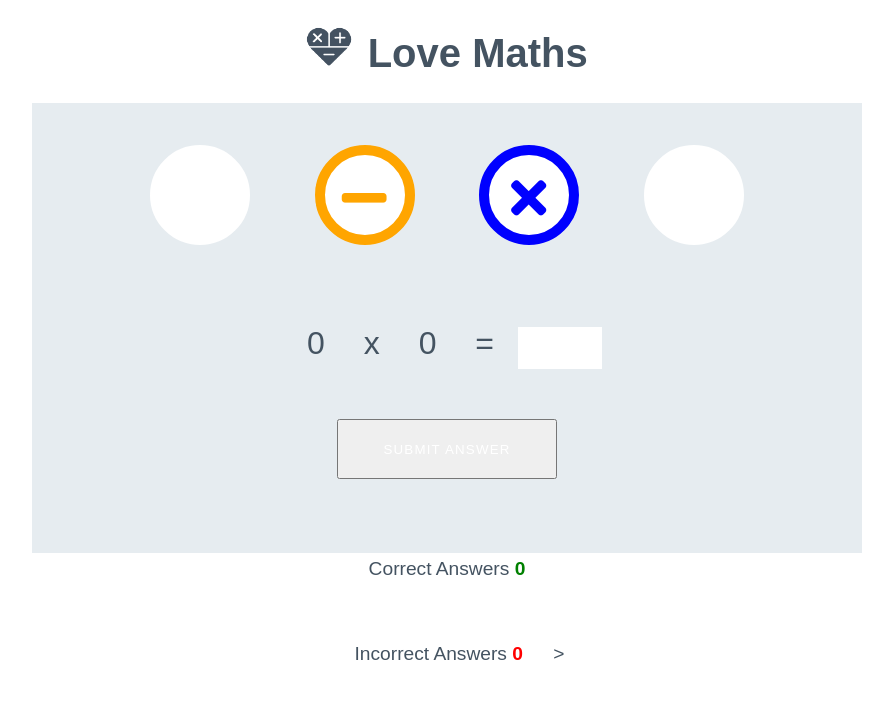
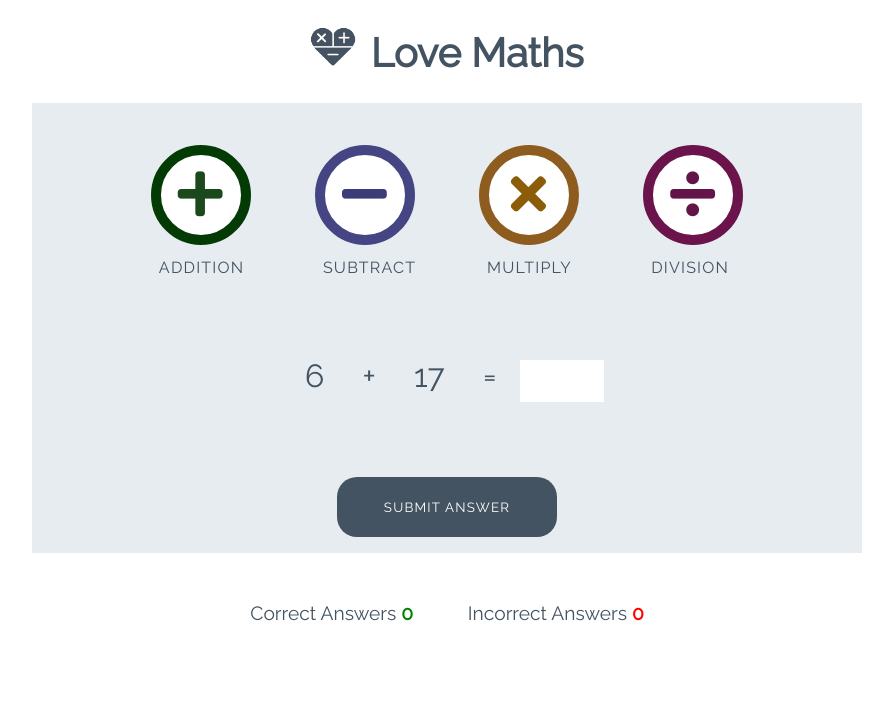
Before and after one commit to MarcelaMor/ProjectJavascript, a plain HTML site: page index.html in a window 1280 px wide. Shown: the whole page, without its empty margins (193-1086 px from the left). Drawn offline with Linux system fonts and the light colour scheme.

Commit message:
added code to calculate random numbers

```diff
--- a/assets/css/style.css
+++ b/assets/css/style.css
@@ -1,4 +1,4 @@
-/* --------- Global style */
+/* --------- Global style-------*/
 
 body {
     background-color: white;
@@ -7,7 +7,7 @@ body {
     text-align: center;
 }
 
-/* --------- Heading */
+/* --------- Heading--------- */
 
 .heading {
     text-align: center;
@@ -84,7 +84,7 @@ body {
     padding: 25px;
 }
 
-/* --------- Buttons--------- */
+/* --------- Buttons-------- */
 
 .btn {
     width: 220px;
@@ -120,8 +120,8 @@ body {
 }
 
 .btn--blue {
-    border-color: blue;
-    color: blue;
+    border-color: rgb(69, 69, 132);
+    color: rgb(60, 60, 121);
 }
 
 .btn--blue:active,
@@ -131,30 +131,30 @@ body {
 }
 
 .btn--orange {
-    border-color: orange;
-    color: orange;
+    border-color: rgb(142, 92, 31);
+    color: rgb(139, 93, 8);
 }
 
 .btn--orange:active,
 .btn--orange:hover {
-    background-color: darkorange;
+    background-color: rgb(136, 63, 7);
     color: white;
 }
 
 .btn--red {
-    border-color: red;
-    color: red;
+    border-color: rgb(106, 20, 75);
+    color: rgb(99, 21, 73);
 }
 
 .btn--red:active,
 .btn--red:hover {
-    background-color: darkred;
+    background-color: rgb(136, 29, 111);
     color: white;
 }
 
 .btn--green {
-    border-color: green;
-    color: green;
+    border-color: rgb(4, 59, 4);
+    color: rgb(27, 73, 27);
 }
 
 .btn--green:active,
@@ -175,7 +175,8 @@ body {
     background-color: #0d1013;
 }
 
-/* --------- Media queries---------- */
+/* --------- Media queries------- */
+
 
 @media (max-width: 414px) {
     .controls-area {
@@ -232,6 +233,7 @@ body {
     }
 }
 
+
 @media (max-width: 320px) {
     .game-area {
         height: 70vh;
--- a/assets/js/script.js
+++ b/assets/js/script.js
@@ -10,10 +10,12 @@ document.addEventListener("DOMContentLoaded", function() {
                 alert("You clicked Submit!");
             } else {
                 let gameType = this.getAttribute("data-type");
-                alert(`You clicked ${gameType}`);
+                runGame(gameType);
             }
         });
     }
+
+    runGame("addition");
 
 });
 
@@ -21,11 +23,18 @@ document.addEventListener("DOMContentLoaded", function() {
  * The main game "loop", called when the script is first loaded
  * and after the user's answer has been processed
  */
-function runGame() {
+function runGame(gameType) {
 
     // Creates two random numbers between 1 and 25
     let num1 = Math.floor(Math.random() * 25) + 1;
     let num2 = Math.floor(Math.random() * 25) + 1;
+
+    if (gameType === "addition") {
+        displayAdditionQuestion(num1, num2);
+    } else {
+        alert(`Unknown game type: ${gameType}`);
+        throw `Unknown game type: ${gameType}. Aborting!`;
+    }
 
 }
 
@@ -33,7 +42,22 @@ function checkAnswer() {
 
 }
 
+/**
+ * Gets the operands (the numbers) and the operator (plus, minus etc)
+ * directly from the dom, and returns the correct answer.
+ */
 function calculateCorrectAnswer() {
+
+    let operand1 = parseInt(document.getElementById('operand1').innerText);
+    let operand2 = parseInt(document.getElementById('operand2').innerText);
+    let operator = document.getElementById("operator").innerText;
+
+    if (operator === "+") {
+        return [operand1 + operand2, "addition"];
+    } else {
+        alert(`Unimplemented operator ${operator}`);
+        throw `Unimplemented operator ${operator}. Aborting!`;
+    }
 
 }
 
@@ -47,6 +71,10 @@ function incrementWrongAnswer() {
 
 function displayAdditionQuestion(operand1, operand2) {
 
+    document.getElementById('operand1').textContent = operand1;
+    document.getElementById('operand2').textContent = operand2;
+    document.getElementById('operator').textContent = "+";
+
 }
 
 function displaySubtractQuestion() {
--- a/index.html
+++ b/index.html
@@ -1,70 +1,62 @@
 <!DOCTYPE html>
 <html lang="en">
+
 <head>
     <meta charset="UTF-8">
     <meta name="viewport" content="width=device-width, initial-scale=1.0">
 
-
-        <!-- Font awesome and Google fonts -->
+    <!-- font awesome and google fonts -->
     <link rel="stylesheet" href="https://use.fontawesome.com/releases/v5.7.2/css/all.css"
-    integrity="sha384-fnmOCqbTlWIlj8LyTjo7mOUStjsKC4pOpQbqyi7RrhN7udi9RwhKkMHpvLbHG9Sr" crossorigin="anonymous">
-
-    <link rel="preconnect" href="https://fonts.googleapis.com">
-    <link rel="preconnect" href="https://fonts.gstatic.com" crossorigin>
-    <link href="https://fonts.googleapis.com/css2?family=Roboto:ital,wght@0,100;0,300;0,400;0,500;0,700;0,900;1,100;1,300;1,400;1,500;1,700;1,900&display=swap" rel="stylesheet">
+        integrity="sha384-fnmOCqbTlWIlj8LyTjo7mOUStjsKC4pOpQbqyi7RrhN7udi9RwhKkMHpvLbHG9Sr" crossorigin="anonymous">
+    <link href="https://fonts.googleapis.com/css?family=Raleway%7CRighteous" rel="stylesheet">
 
     <link rel="stylesheet" href="assets/css/style.css">
     <title>Document</title>
 </head>
+
+
 <body>
     <h1 class="heading">
-    <img class="logo" src="assets/images/logo.png" alt="logo"> Love Maths
-</h1>
+        <img class="logo" src="assets/images/logo.png" alt="logo"> Love Maths
+    </h1>
 
     <div class="game-area">
-
         <div class="controls-area">
-            <button class="btn btn--big btn--yellow">
+            <button data-type="addition" class="btn btn--big btn--green">
                 <i class="fas fa-plus"></i>
             </button>
-
-            <button class="btn btn--big btn--orange">
+            <button data-type="subtract" class="btn btn--big btn--blue">
                 <i class="fas fa-minus"></i>
             </button>
-
-            <button class="btn btn--big btn--blue">
+            <button data-type="multiply" class="btn btn--big btn--orange">
                 <i class="fas fa-times"></i>
             </button>
-
-            <button class="btn btn--big btn--purple">
+            <button data-type="division" class="btn btn--big btn--red">
                 <i class="fas fa-divide"></i>
             </button>
         </div>
 
         <div class="question-area">
-        <span id="operand1">0</span>
+            <span id="operand1">0</span>
             <span id="operator">x</span>
-
             <span id="operand2">0</span>
-
             <span>=</span>
-
             <p class="answer-message">Enter Answer:</p>
             <input id="answer-box" type="number">
+
+
         </div>
-
-        <button class="btn btn--grey">Submit Answer</button>
+        <button data-type="submit" class="btn btn--gray">Submit Answer</button>
     </div>
 
-</div>
 
-
-    <div class="score-area"
+    <div class="score-area">
         <p class="scores">Correct Answers <span id="score">0</span></p>
         <p class="scores">Incorrect Answers <span id="incorrect">0</span></p>
-    ></div>
-
+    </div>
 
     <script src="assets/js/script.js"></script>
+
 </body>
+
 </html>
```
